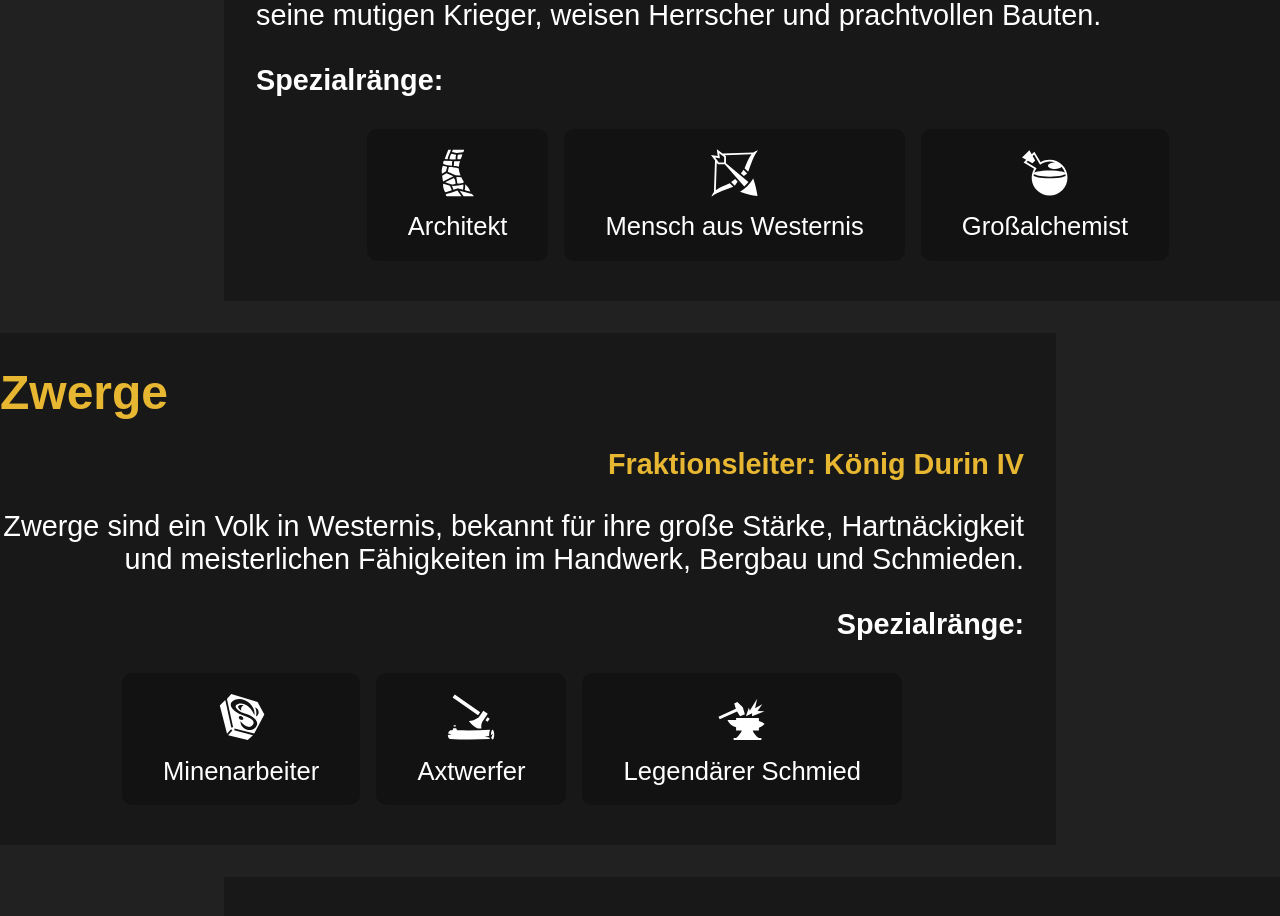
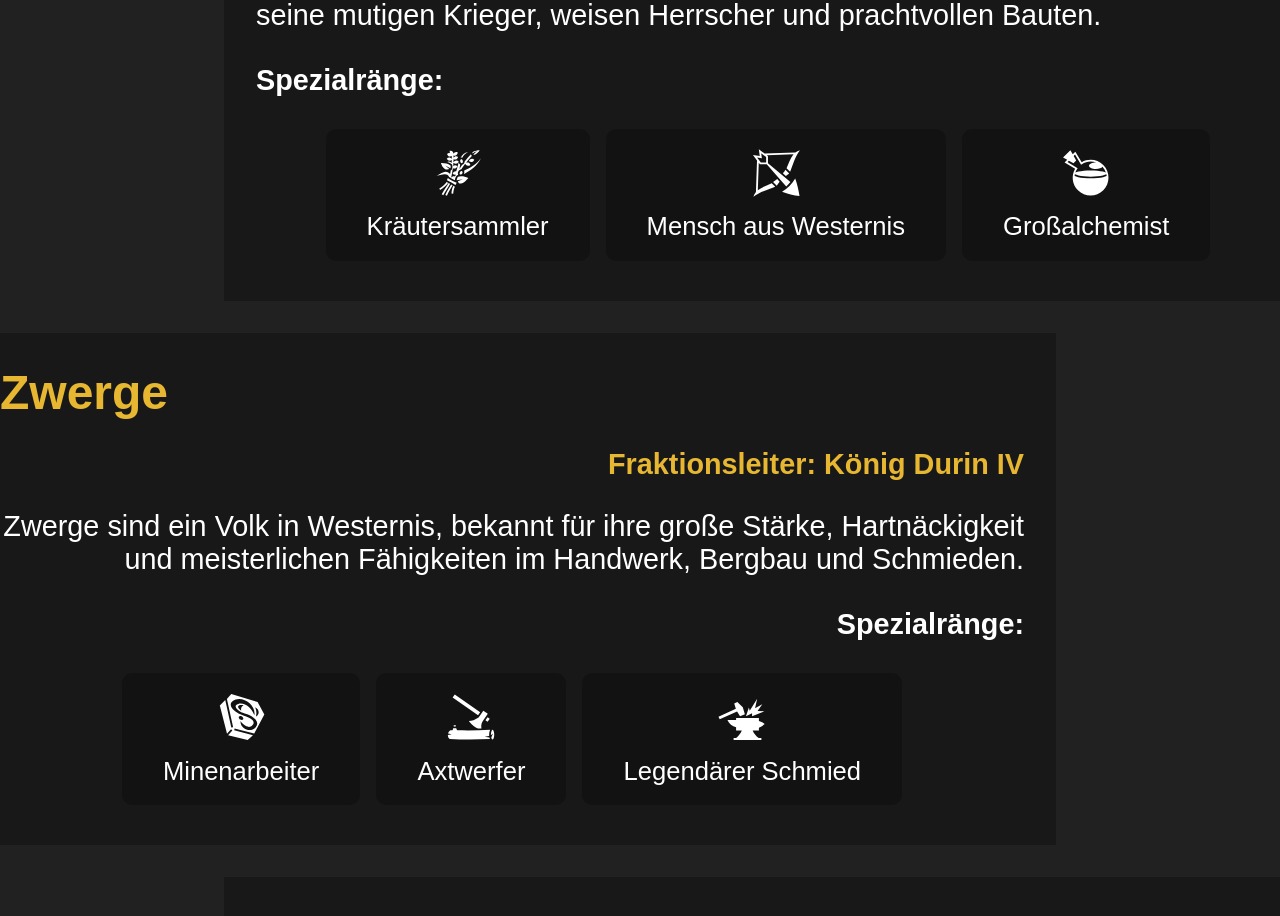
Before and after one commit to DannyINF/maw-rp-de, a Next.js app: page / in a window 1280 px wide. Shown: the part 1048-1964 px from the top of the page. Built offline with nearby package versions, Linux system fonts and the light colour scheme.

Commit message:
feat(factions) fixed outdated content

```diff
--- a/src/content/factionList.tsx
+++ b/src/content/factionList.tsx
@@ -8,7 +8,7 @@ import {
 	GiPocketBow,
 	GiPotionBall,
 	GiRuneStone,
-	GiStonePath,
+	GiHerbsBundle,
 } from 'react-icons/gi';
 
 export const factionList: Faction[] = [
@@ -22,8 +22,8 @@ export const factionList: Faction[] = [
 		},
 		specialRanks: [
 			{
-				icon: <GiStonePath aria-label="Stone Path" role="img" />,
-				name: 'Architekt',
+				icon: <GiHerbsBundle aria-label="Herbs Bundle" role="img" />,
+				name: 'Kräutersammler',
 			},
 			{
 				icon: <GiPocketBow aria-label="Bow" role="img" />,
```
